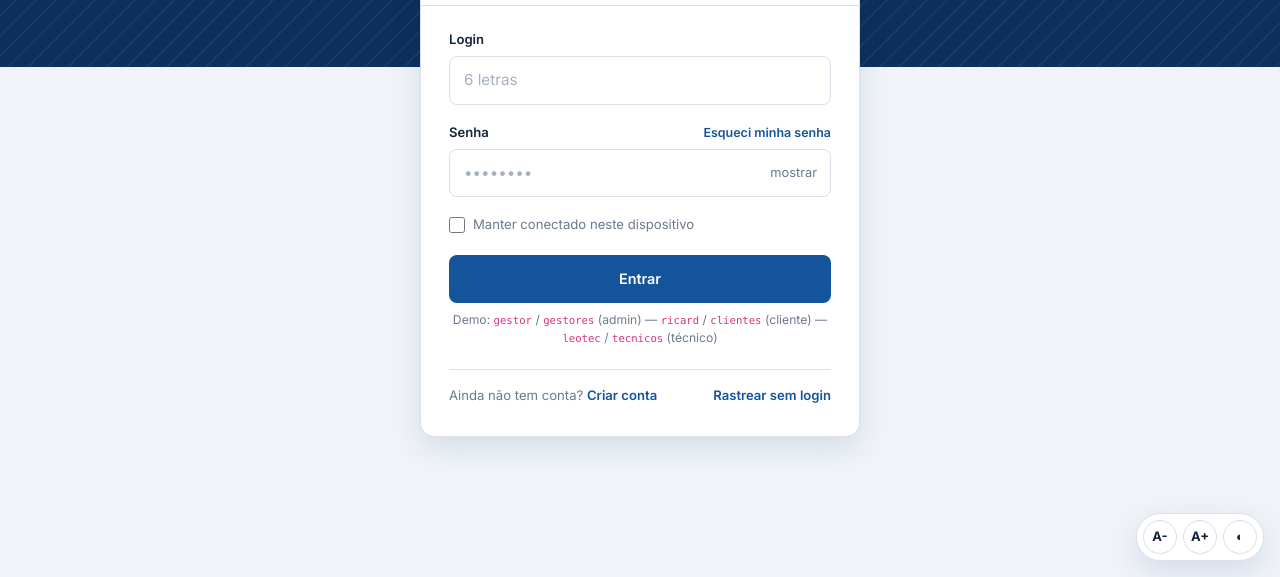
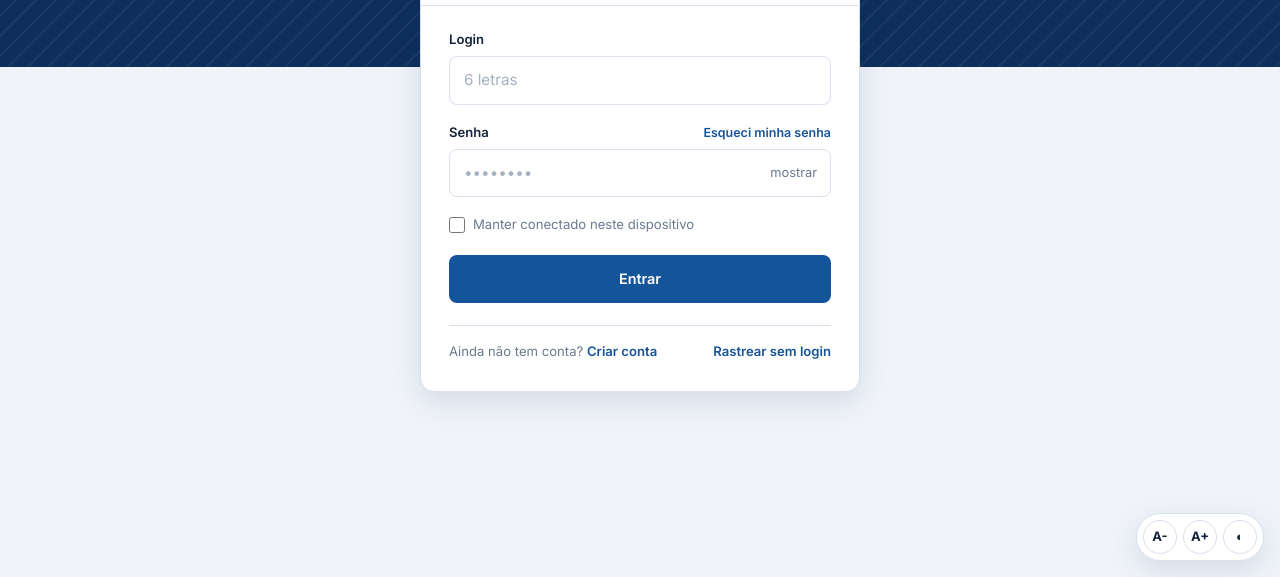
Before and after one commit to Andreferraz20/tecnolar, a plain HTML site: page login.html in a window 1280 px wide. Shown: the part 223-800 px from the top of the page. Drawn offline with nearby package versions, Linux system fonts and the light colour scheme.

Commit message:
tira credenciais de demo da tela de login

```diff
--- a/login.html
+++ b/login.html
@@ -54,12 +54,6 @@
 
         <button type="submit" class="botao botao-primario botao-total">Entrar</button>
 
-        <p class="dica text-center mt-2">
-          Demo: <code>gestor</code> / <code>gestores</code> (admin)
-          — <code>ricard</code> / <code>clientes</code> (cliente)
-          — <code>leotec</code> / <code>tecnicos</code> (técnico)
-        </p>
-
         <div class="login-rodape">
           <span>Ainda não tem conta? <a href="cliente/cadastro.html">Criar conta</a></span>
           <a href="cliente/chamado-acompanhar.html">Rastrear sem login</a>
```
